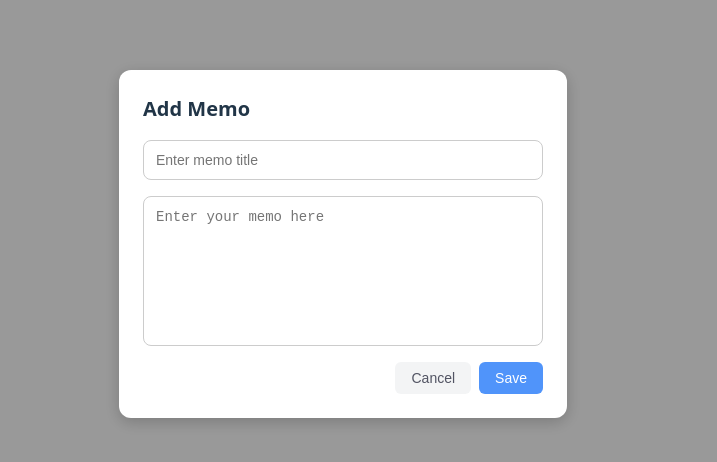
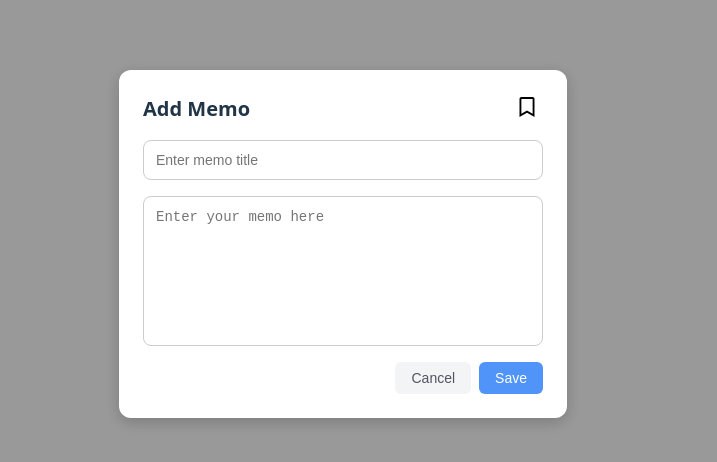
Before and after one commit to MJZ-Templates/custom-memo-app, a React (Vite) app in the folder front/: page /memo in a window 1280 px wide. Both pictures are taken after typing "Sample" into the empty fields and a click on the button "Add CreateMemo". Shown: the part 156-618 px from the top of the page, without its empty margins (297-1014 px from the left). Built offline with nearby package versions, Linux system fonts and the light colour scheme.

Commit message:
feat: 즐겨찾기 기능 구현

```diff
--- a/front/src/components/MemoModal.jsx
+++ b/front/src/components/MemoModal.jsx
@@ -1,5 +1,65 @@
 import { useState, useEffect } from "react";
 import styled from "@emotion/styled";
+import { FaBookmark, FaRegBookmark } from "react-icons/fa";
+
+const MemoModal = ({ mode, memoData, onSave, onDelete, onCancel }) => {
+  const [title, setTitle] = useState("");
+  const [content, setContent] = useState("");
+  const [isFavorite, setIsFavorite] = useState(false);
+
+  useEffect(() => {
+    if (mode === "edit" && memoData) {
+      setTitle(memoData.title || "");
+      setContent(memoData.content || "");
+      setIsFavorite(memoData.isFavorite || false);
+    } else {
+      setTitle("");
+      setContent("");
+      setIsFavorite(false);
+    }
+  }, [mode, memoData]);
+
+  const handleSave = () => {
+    onSave({ title, content, isFavorite });
+  };
+
+  return (
+    <Overlay>
+      <ModalContainer>
+        <ModalTitleRow>
+          <ModalTitle>{mode === "edit" ? "Edit Memo" : "Add Memo"}</ModalTitle>
+          <FavoriteButton
+            onClick={() => setIsFavorite((prev) => !prev)}
+            title="즐겨찾기"
+            aria-label="즐겨찾기"
+          >
+            {isFavorite ? <FaBookmark color="#6C6E7E" /> : <FaRegBookmark />}
+          </FavoriteButton>
+        </ModalTitleRow>
+
+        <TitleInput
+          value={title}
+          onChange={(e) => setTitle(e.target.value)}
+          placeholder="Enter memo title"
+        />
+        <Textarea
+          value={content}
+          onChange={(e) => setContent(e.target.value)}
+          placeholder="Enter your memo here"
+        />
+        <ButtonGroup>
+          {mode === "edit" && (
+            <DeleteButton onClick={onDelete}>Delete</DeleteButton>
+          )}
+          <CancelButton onClick={onCancel}>Cancel</CancelButton>
+          <SaveButton onClick={handleSave}>Save</SaveButton>
+        </ButtonGroup>
+      </ModalContainer>
+    </Overlay>
+  );
+};
+
+export default MemoModal;
 
 const Overlay = styled.div`
   position: fixed;
@@ -18,16 +78,29 @@ const ModalContainer = styled.div`
   display: flex;
   flex-direction: column;
   width: 400px;
-  background: white;
+  background: #ffffff;
   border-radius: 12px;
   padding: 24px;
   box-shadow: 0 4px 16px rgba(0, 0, 0, 0.2);
   gap: 16px;
 `;
 
+const ModalTitleRow = styled.div`
+  display: flex;
+  justify-content: space-between;
+  align-items: center;
+`;
+
 const ModalTitle = styled.h2`
   margin: 0;
   font-size: 20px;
+`;
+
+const FavoriteButton = styled.button`
+  background: none;
+  border: none;
+  font-size: 20px;
+  cursor: pointer;
 `;
 
 const TitleInput = styled.input`
@@ -82,49 +155,3 @@ const DeleteButton = styled(BaseButton)`
   color: #ffffff;
   font-weight: 500;
 `;
-
-const MemoModal = ({ mode, memoData, onSave, onDelete, onCancel }) => {
-  const [title, setTitle] = useState("");
-  const [content, setContent] = useState("");
-
-  useEffect(() => {
-    if (mode === "edit" && memoData) {
-      setTitle(memoData.title || "");
-      setContent(memoData.content || "");
-    } else {
-      setTitle("");
-      setContent("");
-    }
-  }, [mode, memoData]);
-
-  const handleSave = () => {
-    onSave({ title, content });
-  };
-
-  return (
-    <Overlay>
-      <ModalContainer>
-        <ModalTitle>{mode === "edit" ? "Edit Memo" : "Add Memo"}</ModalTitle>
-        <TitleInput
-          value={title}
-          onChange={(e) => setTitle(e.target.value)}
-          placeholder="Enter memo title"
-        />
-        <Textarea
-          value={content}
-          onChange={(e) => setContent(e.target.value)}
-          placeholder="Enter your memo here"
-        />
-        <ButtonGroup>
-          {mode === "edit" && (
-            <DeleteButton onClick={onDelete}>Delete</DeleteButton>
-          )}
-          <CancelButton onClick={onCancel}>Cancel</CancelButton>
-          <SaveButton onClick={handleSave}>Save</SaveButton>
-        </ButtonGroup>
-      </ModalContainer>
-    </Overlay>
-  );
-};
-
-export default MemoModal;
```
